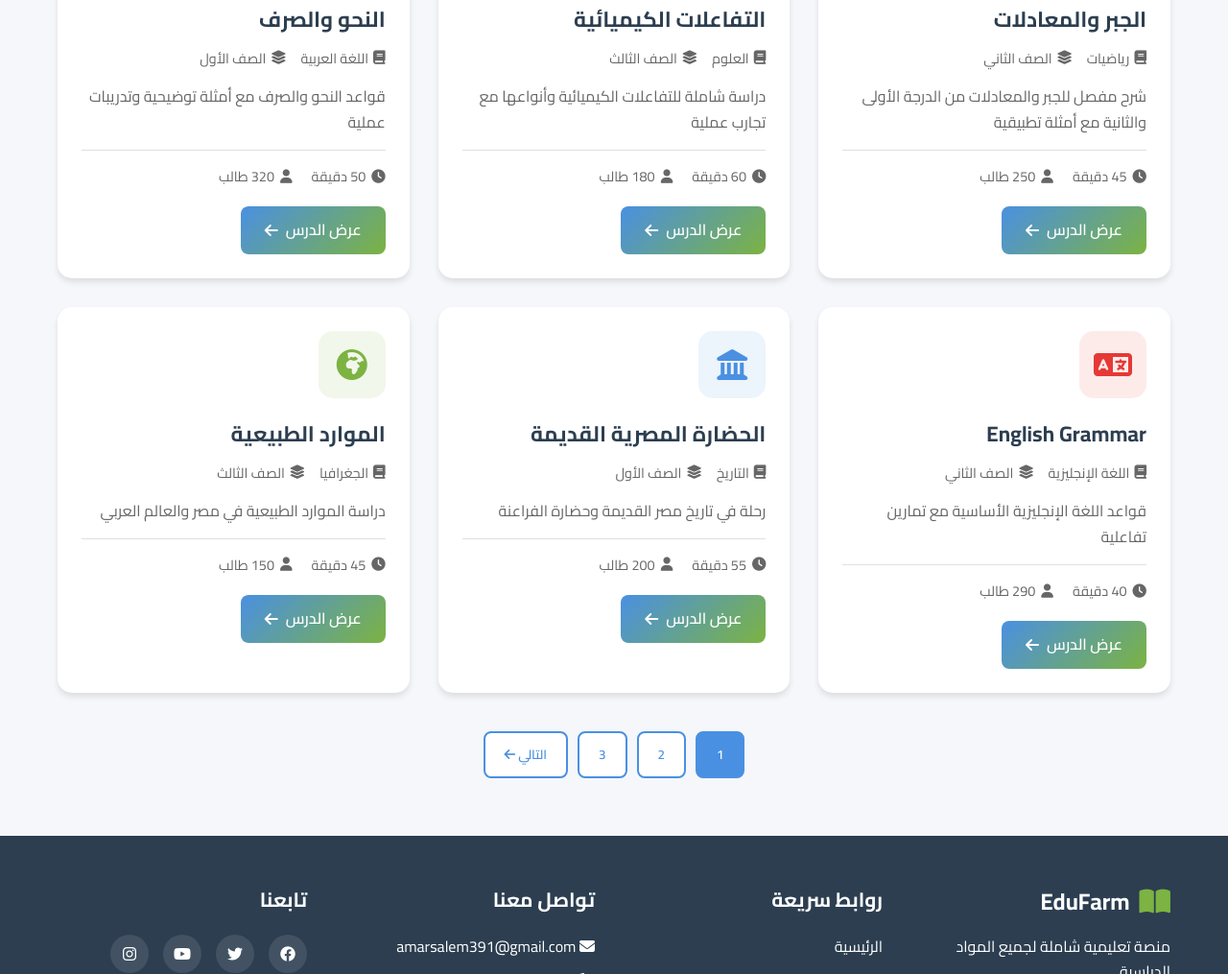
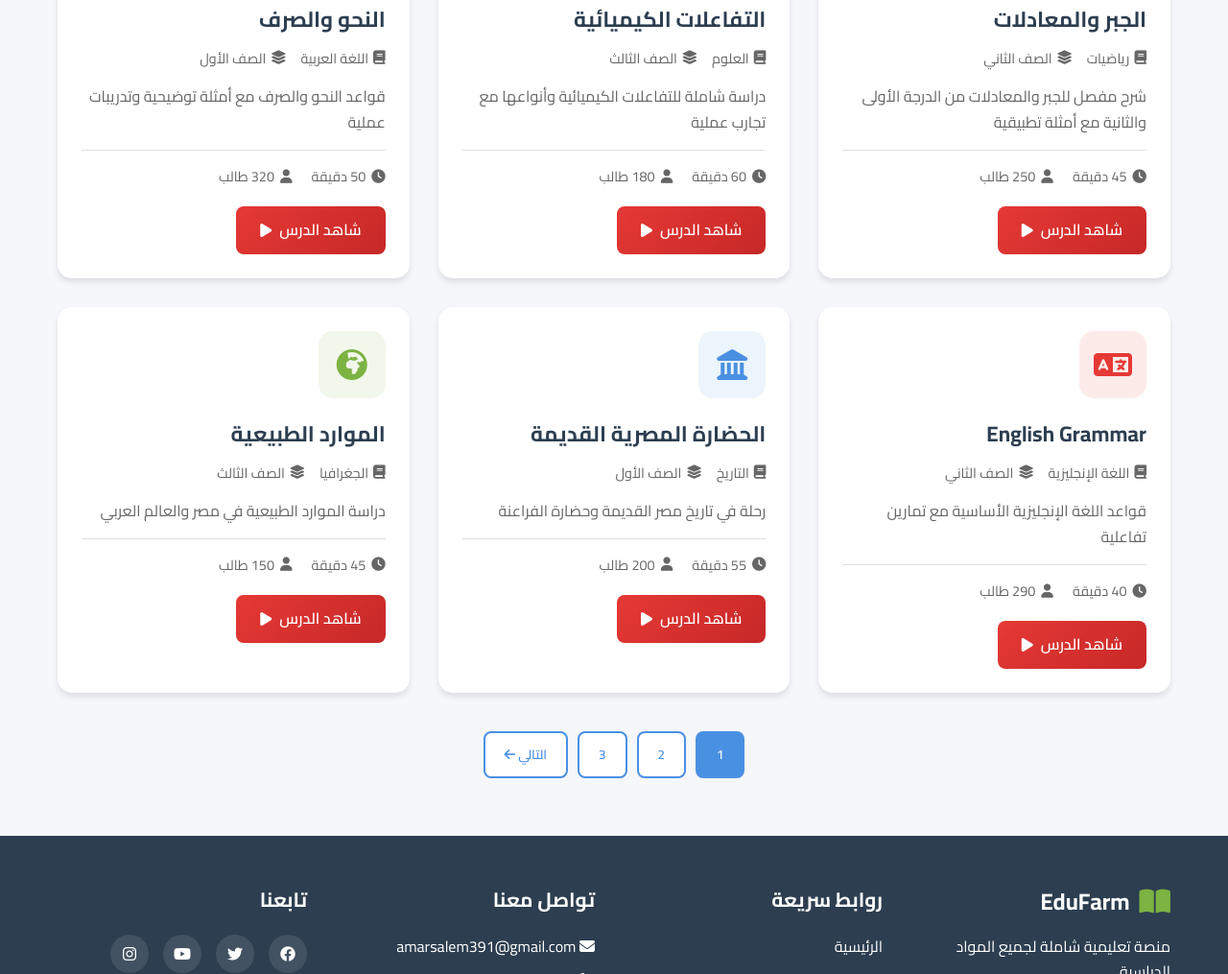
Before and after one commit to amarsalem391-source/EduFarm-, a plain HTML site: page videos.html in a window 1280 px wide. Shown: the part 800-1815 px from the top of the page at 96% size. Drawn offline with Linux system fonts and the light colour scheme.

Commit message:
Activate video buttons

```diff
--- a/css/pages.css
+++ b/css/pages.css
@@ -221,6 +221,25 @@
     box-shadow: var(--shadow);
 }
 
+.btn-watch {
+    display: inline-flex;
+    align-items: center;
+    justify-content: center;
+    gap: 8px;
+    padding: 12px 25px;
+    background: linear-gradient(135deg, var(--primary-red), #C62828);
+    color: var(--white);
+    text-decoration: none;
+    border-radius: 8px;
+    font-weight: 600;
+    transition: all 0.3s;
+}
+
+.btn-watch:hover {
+    transform: translateX(-5px);
+    box-shadow: var(--shadow);
+}
+
 /* Pagination */
 .pagination {
     display: flex;
--- a/videos.html
+++ b/videos.html
@@ -1,5 +1,6 @@
 <!DOCTYPE html>
 <html lang="ar" dir="rtl">
+
 <head>
     <meta charset="UTF-8">
     <meta name="viewport" content="width=device-width, initial-scale=1.0">
@@ -9,6 +10,7 @@
     <link rel="stylesheet" href="https://cdnjs.cloudflare.com/ajax/libs/font-awesome/6.4.0/css/all.min.css">
     <link href="https://fonts.googleapis.com/css2?family=Cairo:wght@300;400;600;700;800&display=swap" rel="stylesheet">
 </head>
+
 <body>
     <!-- Header -->
     <header class="header">
@@ -99,12 +101,14 @@
                             <span><i class="fas fa-book"></i> رياضيات</span>
                             <span><i class="fas fa-layer-group"></i> الصف الثاني</span>
                         </p>
-                        <p class="item-description">شرح مفصل للجبر والمعادلات من الدرجة الأولى والثانية مع أمثلة تطبيقية</p>
+                        <p class="item-description">شرح مفصل للجبر والمعادلات من الدرجة الأولى والثانية مع أمثلة تطبيقية
+                        </p>
                         <div class="item-stats">
                             <span><i class="fas fa-clock"></i> 45 دقيقة</span>
                             <span><i class="fas fa-user"></i> 250 طالب</span>
                         </div>
-                        <a href="#" class="btn-view">عرض الدرس <i class="fas fa-arrow-left"></i></a>
+                        <a href="https://www.youtube.com/results?search_query=شرح+الجبر+والمعادلات+الصف+الثاني+الاعدادي"
+                            target="_blank" class="btn-watch">شاهد الدرس <i class="fas fa-play"></i></a>
                     </div>
                 </div>
 
@@ -124,7 +128,8 @@
                             <span><i class="fas fa-clock"></i> 60 دقيقة</span>
                             <span><i class="fas fa-user"></i> 180 طالب</span>
                         </div>
-                        <a href="#" class="btn-view">عرض الدرس <i class="fas fa-arrow-left"></i></a>
+                        <a href="https://www.youtube.com/results?search_query=شرح+التفاعلات+الكيميائية+الصف+الثالث+الاعدادي"
+                            target="_blank" class="btn-watch">شاهد الدرس <i class="fas fa-play"></i></a>
                     </div>
                 </div>
 
@@ -144,7 +149,8 @@
                             <span><i class="fas fa-clock"></i> 50 دقيقة</span>
                             <span><i class="fas fa-user"></i> 320 طالب</span>
                         </div>
-                        <a href="#" class="btn-view">عرض الدرس <i class="fas fa-arrow-left"></i></a>
+                        <a href="https://www.youtube.com/results?search_query=شرح+النحو+والصرف+الصف+الاول"
+                            target="_blank" class="btn-watch">شاهد الدرس <i class="fas fa-play"></i></a>
                     </div>
                 </div>
 
@@ -164,7 +170,8 @@
                             <span><i class="fas fa-clock"></i> 40 دقيقة</span>
                             <span><i class="fas fa-user"></i> 290 طالب</span>
                         </div>
-                        <a href="#" class="btn-view">عرض الدرس <i class="fas fa-arrow-left"></i></a>
+                        <a href="https://www.youtube.com/results?search_query=English+Grammar+lesson" target="_blank"
+                            class="btn-watch">شاهد الدرس <i class="fas fa-play"></i></a>
                     </div>
                 </div>
 
@@ -184,7 +191,8 @@
                             <span><i class="fas fa-clock"></i> 55 دقيقة</span>
                             <span><i class="fas fa-user"></i> 200 طالب</span>
                         </div>
-                        <a href="#" class="btn-view">عرض الدرس <i class="fas fa-arrow-left"></i></a>
+                        <a href="https://www.youtube.com/results?search_query=شرح+الحضارة+المصرية+القديمة"
+                            target="_blank" class="btn-watch">شاهد الدرس <i class="fas fa-play"></i></a>
                     </div>
                 </div>
 
@@ -204,7 +212,8 @@
                             <span><i class="fas fa-clock"></i> 45 دقيقة</span>
                             <span><i class="fas fa-user"></i> 150 طالب</span>
                         </div>
-                        <a href="#" class="btn-view">عرض الدرس <i class="fas fa-arrow-left"></i></a>
+                        <a href="https://www.youtube.com/results?search_query=شرح+الموارد+الطبيعية+جغرافيا"
+                            target="_blank" class="btn-watch">شاهد الدرس <i class="fas fa-play"></i></a>
                     </div>
                 </div>
             </div>
@@ -242,7 +251,8 @@
                 <div class="footer-section">
                     <h4>تواصل معنا</h4>
                     <ul>
-                        <li><i class="fas fa-envelope"></i> <a href="mailto:amarsalem391@gmail.com">amarsalem391@gmail.com</a></li>
+                        <li><i class="fas fa-envelope"></i> <a
+                                href="mailto:amarsalem391@gmail.com">amarsalem391@gmail.com</a></li>
                         <li><i class="fas fa-phone"></i> <a href="tel:+201115841707">01115841707</a></li>
                         <li><i class="fas fa-map-marker-alt"></i> القاهرة، مصر</li>
                     </ul>
@@ -265,4 +275,5 @@
 
     <script src="js/main.js"></script>
 </body>
+
 </html>
```
